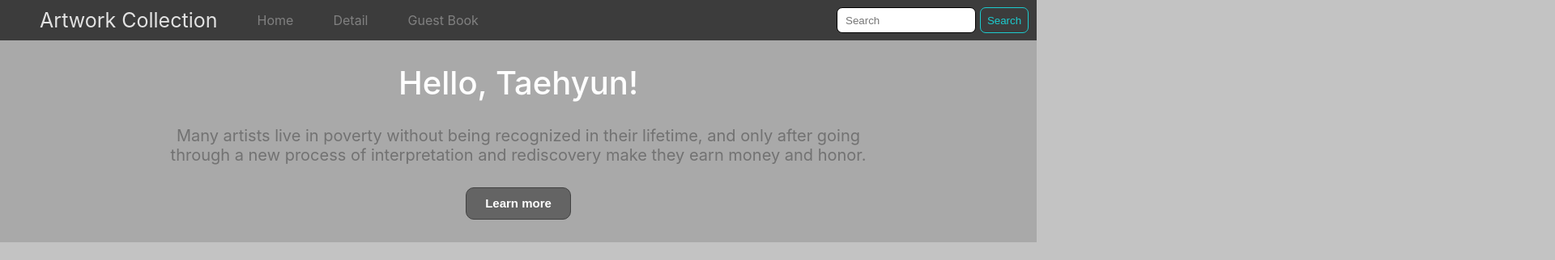
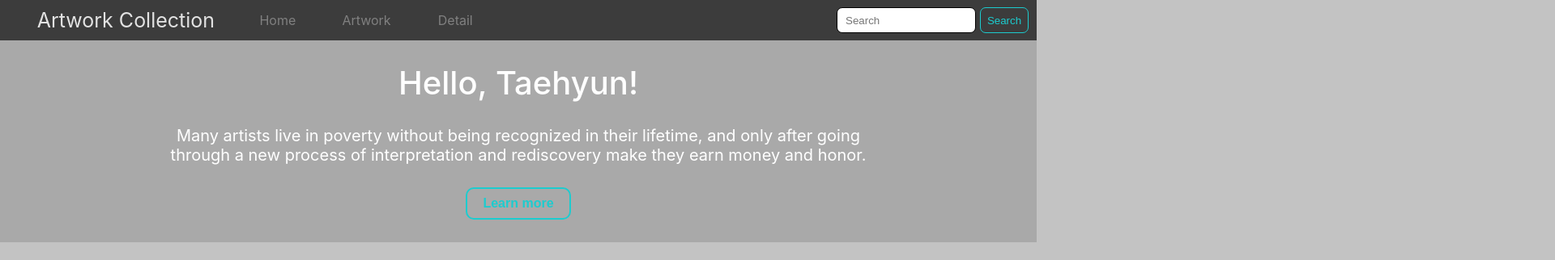
Before and after one commit to LLTae2/ArtworkWeb, a React (Create React App) app: page / in a window 1280 px wide. Shown: the top 322 px of the page at 81% size, 1920 px wide, since content can reach past the window. Built offline with nearby package versions, Linux system fonts and the light colour scheme.

Commit message:
Modifying card arragement and CSS

```diff
--- a/src/App.css
+++ b/src/App.css
@@ -4,10 +4,13 @@ body {
 #wrap {
     /* display: flex;
     flex-direction: column; */
+    width: 100%;
+    height: auto;
 }
 .card_container {
     display: flex;
     flex-direction: row;
     width: 100%;
     height: auto;
+    flex-wrap: wrap;
 }
--- a/src/component/Nav.js
+++ b/src/component/Nav.js
@@ -8,8 +8,8 @@ export default function Nav() {
                 <div className="Nav_menu">
                     <p className="Nav_menu_title">Artwork Collection</p>
                     <div>Home</div>
+                    <div>Artwork</div>
                     <div>Detail</div>
-                    <div>Guest Book</div>
                 </div>
             </div>
             <div className="Nav_search_box">
--- a/src/styleComponent/Card.css
+++ b/src/styleComponent/Card.css
@@ -10,6 +10,11 @@
     margin: 0 52px;
     border: 2px solid #000;
     background-color: rgb(216, 216, 216);
+    margin-bottom: 50px;
+}
+.card_box:hover {
+    transform: scale(1.1);
+    transition: 0.2s;
 }
 .card_box h4 {
     margin-top: 20px;
@@ -22,7 +27,9 @@
 }
 .card_box p {
     color: black;
-    width: 300px;
+    width: 320px;
+    height: 60px;
     text-align: center;
     margin-bottom: 20px;
+    /* background-color: rgb(255, 255, 255); */
 }
--- a/src/styleComponent/Intro.css
+++ b/src/styleComponent/Intro.css
@@ -28,14 +28,22 @@
     font-size: 20px;
     width: 70%;
     text-align: center;
-    color: rgb(114, 114, 114);
+    color: white;
 }
 .intro_box_button {
-    font-size: 15px;
+    font-size: 16px;
     font-weight: bold;
     width: 130px;
     height: 40px;
-    background-color: rgb(100, 100, 100);
-    border: 1px solid rgb(66, 66, 66);
+    background-color: rgb(169, 169, 169);
+    border: 2px solid rgb(28, 204, 207);
+    color: rgb(28, 204, 207);
     border-radius: 10px;
 }
+.intro_box_button:hover {
+    border: 2px solid rgb(28, 204, 207);
+    color: rgb(169, 169, 169);
+    background-color: rgb(28, 204, 207);
+    transition: 0.2s;
+    cursor: pointer;
+}
--- a/src/styleComponent/Nav.css
+++ b/src/styleComponent/Nav.css
@@ -23,6 +23,16 @@
 }
 .Nav_menu div {
     color: gray;
+    width: 10%;
+    height: 50px;
+    line-height: 50px;
+    text-align: center;
+}
+.Nav_menu div:hover {
+    color: white;
+    transition: 0.2s;
+    font-size: 18px;
+    cursor: pointer;
 }
 .Nav_search_box {
     width: 50%;
@@ -38,6 +48,7 @@
     margin-right: 5px;
     border-radius: 7px;
     border: 1px solid #000;
+    color: black;
 }
 .Nav_search_input::placeholder {
     padding-left: 10px;
@@ -51,3 +62,11 @@
     border: 1px solid rgb(28, 204, 207);
     color: rgb(28, 204, 207);
 }
+.Nav_search_button:hover {
+    font-weight: bold;
+    border: 1px solid rgb(28, 204, 207);
+    color: rgb(60, 60, 60);
+    background-color: rgb(28, 204, 207);
+    transition: 0.2s;
+    cursor: pointer;
+}
```
